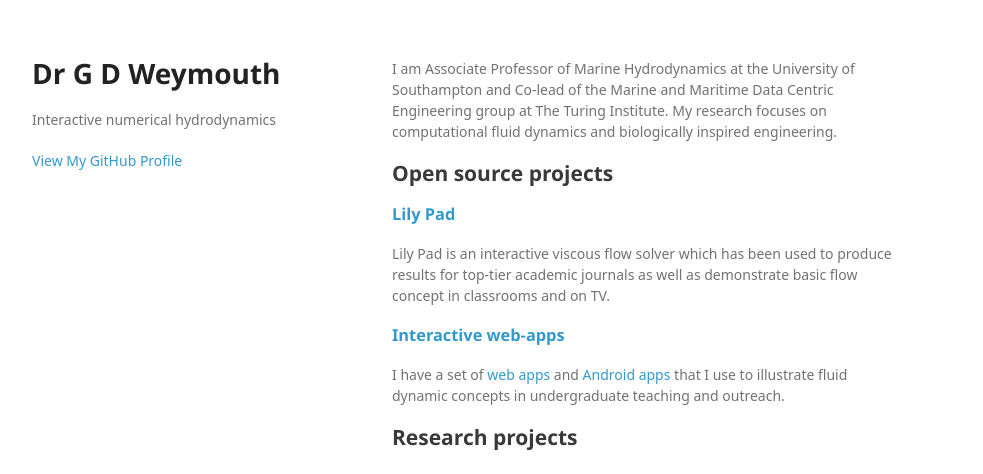
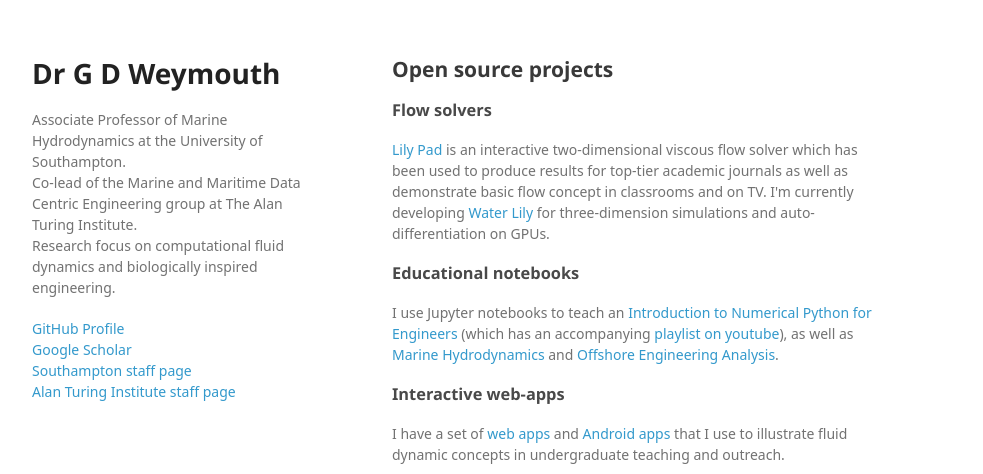
Before and after one commit to weymouth/weymouth.github.io, a plain HTML site: page index.html in a window 1280 px wide. Shown: the top 474 px of the page, without its empty margins (178-1161 px from the left). Drawn offline with Linux system fonts and the light colour scheme; a web font is replaced by a local one.

Commit message:
Update index.html

```diff
--- a/index.html
+++ b/index.html
@@ -16,35 +16,42 @@
     <div class="wrapper">
       <header>
         <h1>Dr G D Weymouth</h1>
-        <p>Interactive numerical hydrodynamics</p>
+        <p> Associate Professor of Marine Hydrodynamics at the University of Southampton. <br>
+          Co-lead of the Marine and Maritime Data Centric Engineering group at The Alan Turing Institute. <br>
+          Research focus on computational fluid dynamics and biologically inspired engineering. </p>
 
-
-        <p class="view"><a href="https://github.com/weymouth">View My GitHub Profile</a></p>
+        <p class="view">
+          <a href="https://github.com/weymouth">GitHub Profile</a><br>
+          <a href="https://scholar.google.com/citations?user=2NaguzwAAAAJ&hl=en">Google Scholar</a><br>
+          <a href="https://www.southampton.ac.uk/engineering/about/staff/gdw1d12.page">Southampton staff page</a><br>
+          <a href="https://www.turing.ac.uk/people/researchers/gabe-weymouth">Alan Turing Institute staff page</a>
+        </p>
 
       </header>
       <section>
-        <p> I am Associate Professor of Marine Hydrodynamics at the University of Southampton and Co-lead of the Marine and Maritime Data Centric Engineering group at The Turing Institute. My research focuses on computational fluid dynamics and biologically inspired engineering. </p>
 
         <h2>Open source projects</h2>
 
 			<h3>
-			<a id="lily-pad" class="anchor" href="#lily-pad" aria-hidden="true"><span aria-hidden="true" class="octicon octicon-link"></span></a><a href="https://github.com/weymouth/lily-pad">Lily Pad</a>
+			<a id="lily-pad" class="anchor" href="#lily-pad" aria-hidden="true"><span aria-hidden="true" class="octicon octicon-link"></span></a>Flow solvers
 			</h3>
 
-			<p>Lily Pad is an interactive viscous flow solver which has been used to produce results for top-tier academic journals as well as demonstrate basic flow concept in classrooms and on TV. </p>
-
-			<!-- <h2>
-			<a id="marine-hydrodynamics" class="anchor" href="#marine-hydrodynamics" aria-hidden="true"><span aria-hidden="true" class="octicon octicon-link"></span></a><a href="https://github.com/weymouth/MarineHydro">Marine Hydrodynamics</a>
-			</h2>
-
-			<p>Marine Hydrodynamics is a third-year course I teach at the University of Southampton covering viscous flow, potential flow and numerical methods. Github holds a set of Jupyter notebooks used primarily in the numerical portion of the course.</p> -->
+			<p><a href="https://github.com/weymouth/lily-pad">Lily Pad</a> is an interactive two-dimensional viscous flow solver which has been used to produce results for top-tier academic journals as well as demonstrate basic flow concept in classrooms and on TV. I'm currently developing <a href="https://github.com/weymouth/WaterLily">Water Lily</a> for three-dimension simulations and auto-differentiation on GPUs.</p>
 
 			<h3>
-			<a id="interactive-web-apps" class="anchor" href="#interactive-web-apps" aria-hidden="true"><span aria-hidden="true" class="octicon octicon-link"></span></a><a href="https://weymouth.github.io/fluid-dynamics/">Interactive web-apps</a>
+			<a id="educational-notebooks" class="anchor" href="#notebooks" aria-hidden="true"><span aria-hidden="true" class="octicon octicon-link"></span></a>Educational notebooks
+			</h3>
+
+			<p> I use Jupyter notebooks to teach an <a href="https://github.com/weymouth/NumericalPython">Introduction to Numerical Python for Engineers</a> (which has an accompanying <a href="https://youtube.com/playlist?list=PLQO9vKCRROdZkciP8FwS9SaQ1hlgy_wYt">playlist on youtube</a>), as well as <a href="https://github.com/weymouth/MarineHydro">Marine Hydrodynamics</a> and <a href="https://github.com/weymouth/SotonOffshoreWaveLab">Offshore Engineering Analysis</a>. </p>
+
+			<h3>
+			<a id="interactive-web-apps" class="anchor" href="#interactive-web-apps" aria-hidden="true"><span aria-hidden="true" class="octicon octicon-link"></span></a>Interactive web-apps
 			</h3>
 
 			<p>I have a set of <a href="https://github.com/weymouth/fluid-dynamics">web apps</a> and <a href="https://play.google.com/store/apps/details?id=processing.test.pflow3">Android apps</a> that I use to illustrate fluid dynamic concepts in undergraduate teaching and outreach.</p>
+      </section>
 
+      <section>
 		<h2>Research projects</h2>
 
 			<h3 style="margin-top: 30px; margin-bottom: 0px"> <a href="https://andhini.github.io/Flapping-foils/" id="Andhini-flapping">Three dimensional effects of flapping foil propulsion: Andhini Zurman Nasution</a></h3>
@@ -64,8 +71,6 @@
 			<h3 style="margin-top: 30px; margin-bottom: 0px"> <a href="https://arxiv.org/abs/2008.07528" id="Bernat-deep-learning"> Deep learning the spanwise averaged Navier-Stokes Equations: Dr Bernat Font</a></h3>
 			<iframe width="560" height="315" src="https://www.youtube.com/embed/kk_Zia7QVFw" frameborder="0" allow="accelerometer; autoplay; clipboard-write; encrypted-media; gyroscope; picture-in-picture" allowfullscreen></iframe>
 
-
-
       </section>
       <footer>
         <p><small>Hosted on GitHub Pages &mdash; Theme by <a href="https://github.com/orderedlist">orderedlist</a></small></p>
```
